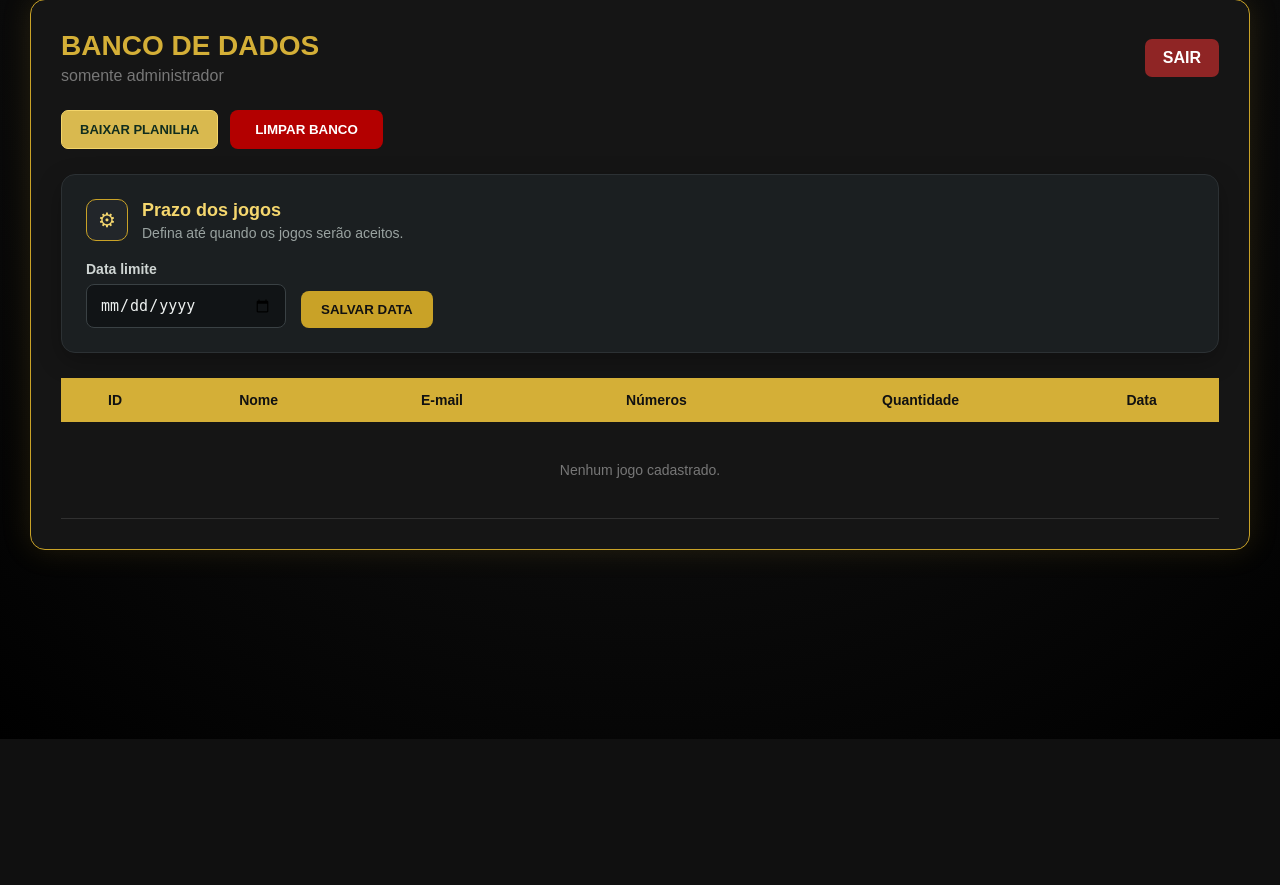
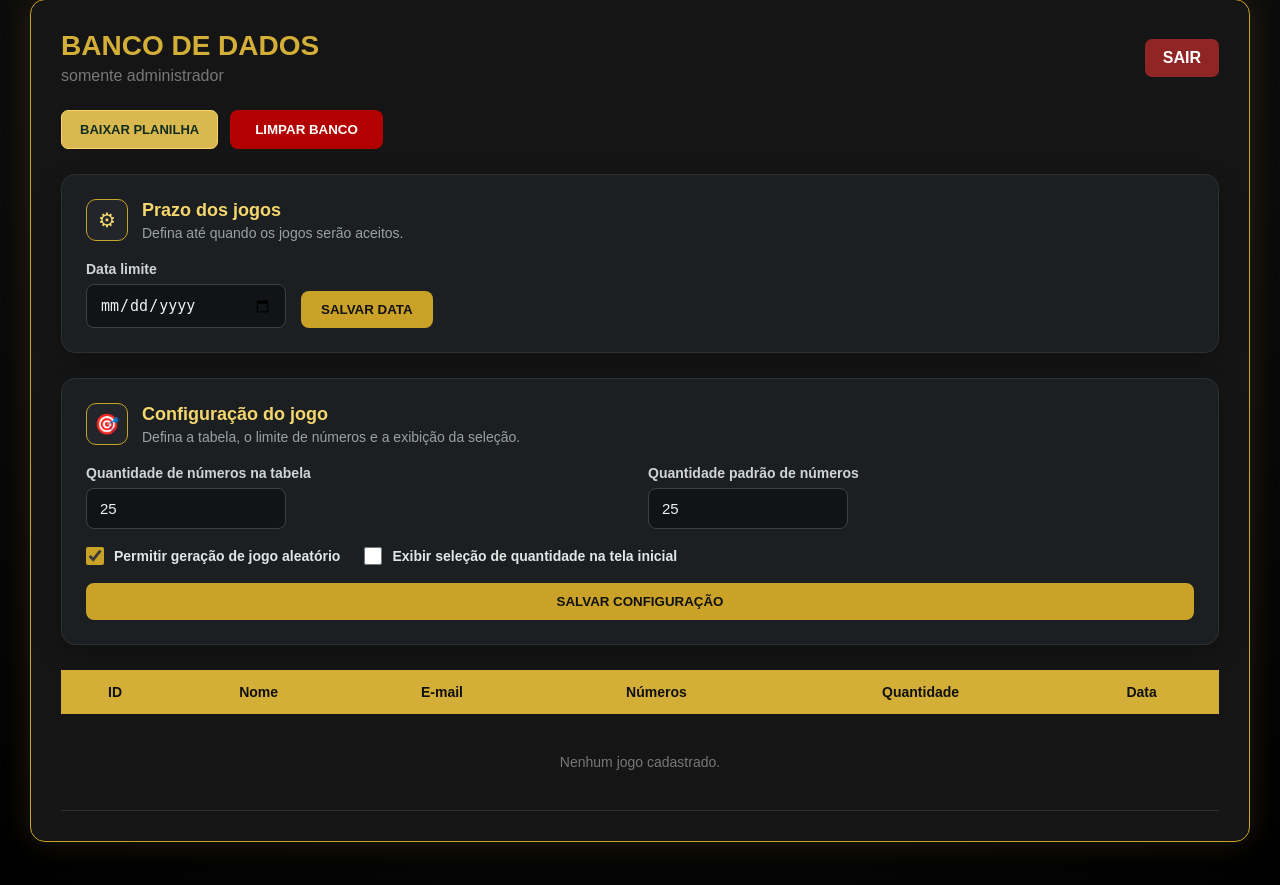
Before and after one commit to gustavomayan113-lang/loteria, a Flask app: page /banco in a window 1280 px wide. Shown: the part 61-946 px from the top of the page. Before the commit the page ends 800 px from the top, so only its background shows below. Run offline with Flask 3, Linux system fonts and the light colour scheme; the visitor is signed in with stand-in values (Sample User, id 1); data that the repository does not hold is empty; some libraries are stand-ins or nearby versions.

Commit message:
Implementa botão de jogo aleatório e configuração dinâmica de quantidade

```diff
--- a/app.py
+++ b/app.py
@@ -21,6 +21,8 @@ load_dotenv()
 
 app = Flask(__name__)
 
+criar_banco()
+
 # =====================================
 # CONFIGURAÇÕES DO ADMINISTRADOR
 # =====================================
@@ -29,6 +31,115 @@ app.secret_key = os.getenv("SECRET_KEY")
 
 LOGIN_ADMIN = os.getenv("LOGIN_ADMIN")
 SENHA_ADMIN = os.getenv("SENHA_ADMIN")
+
+
+# =====================================
+# CONFIGURAÇÃO DO JOGO
+# =====================================
+
+
+def obter_configuracao_jogo():
+
+    configuracao_padrao = {
+        "data_limite": "31/12/2026",
+        "total_numeros": 25,
+        "quantidade_padrao": 25,
+        "mostrar_seletor_quantidade": False,
+        "gerar_aleatorio": True,
+    }
+
+    conexao = conectar_banco()
+    cursor = conexao.cursor()
+
+    cursor.execute("""
+        SELECT
+            data_limite,
+            total_numeros,
+            quantidade_padrao,
+            mostrar_seletor_quantidade,
+            gerar_aleatorio
+        FROM configuracoes
+        WHERE id = 1
+    """)
+
+    resultado = cursor.fetchone()
+    conexao.close()
+
+    if not resultado:
+        return configuracao_padrao
+
+    data_limite, total_numeros, quantidade_padrao, mostrar_seletor_quantidade, gerar_aleatorio = resultado
+
+    try:
+        total_numeros = int(total_numeros)
+    except (TypeError, ValueError):
+        total_numeros = configuracao_padrao["total_numeros"]
+
+    try:
+        quantidade_padrao = int(quantidade_padrao)
+    except (TypeError, ValueError):
+        quantidade_padrao = configuracao_padrao["quantidade_padrao"]
+
+    if total_numeros < 1:
+        total_numeros = configuracao_padrao["total_numeros"]
+
+    if quantidade_padrao < 1:
+        quantidade_padrao = min(configuracao_padrao["quantidade_padrao"], total_numeros)
+    else:
+        quantidade_padrao = min(quantidade_padrao, total_numeros)
+
+    mostrar_seletor_quantidade = bool(mostrar_seletor_quantidade)
+    gerar_aleatorio = bool(gerar_aleatorio)
+
+    return {
+        "data_limite": data_limite or configuracao_padrao["data_limite"],
+        "total_numeros": total_numeros,
+        "quantidade_padrao": quantidade_padrao,
+        "mostrar_seletor_quantidade": mostrar_seletor_quantidade,
+        "gerar_aleatorio": gerar_aleatorio,
+    }
+
+
+
+def normalizar_inteiro(valor, padrao):
+
+    try:
+        numero = int(valor)
+    except (TypeError, ValueError):
+        return padrao
+
+    if numero < 1:
+        return padrao
+
+    return numero
+
+
+
+def validacao_numeros(numeros, total_numeros, quantidade_esperada):
+
+    if not isinstance(numeros, list):
+        return False, "Lista de números inválida."
+
+    if len(numeros) != quantidade_esperada:
+        return False, f"Você precisa escolher exatamente {quantidade_esperada} números."
+
+    numeros_convertidos = []
+
+    for numero in numeros:
+        try:
+            numero_int = int(numero)
+        except (TypeError, ValueError):
+            return False, "Você só pode escolher números válidos."
+
+        if numero_int < 1 or numero_int > total_numeros:
+            return False, f"Os números devem estar entre 1 e {total_numeros}."
+
+        numeros_convertidos.append(numero_int)
+
+    if len(set(numeros_convertidos)) != len(numeros_convertidos):
+        return False, "Não é permitido repetir números."
+
+    return True, numeros_convertidos
 
 
 
@@ -60,24 +171,12 @@ def limpar_banco():
 @app.route("/")
 def inicio():
 
-    conexao = conectar_banco()
-    cursor = conexao.cursor()
-
-    cursor.execute("""
-        SELECT data_limite
-        FROM configuracoes
-        WHERE id = 1
-    """)
-
-    resultado = cursor.fetchone()
-
-    data_limite = resultado[0]
-
-    conexao.close()
+    configuracao = obter_configuracao_jogo()
 
     return render_template(
         "index.html",
-        data_limite=data_limite
+        data_limite=configuracao["data_limite"],
+        configuracao=configuracao
     )
 
 
@@ -88,12 +187,15 @@ def inicio():
 @app.route("/salvar-jogo", methods=["POST"])
 def salvar_jogo():
 
-    dados = request.get_json()
+    dados = request.get_json(silent=True) or {}
 
-    nome = dados.get("nome")
+    nome = (dados.get("nome") or "").strip()
     email = "teste@gmail.com"
-    numeros = dados.get("numeros")
+    numeros = dados.get("numeros") or []
+    quantidade = dados.get("quantidade")
+    modo = (dados.get("modo") or "manual").strip() or "manual"
 
+    configuracao = obter_configuracao_jogo()
 
     conexao = conectar_banco()
     cursor = conexao.cursor()
@@ -105,10 +207,9 @@ def salvar_jogo():
     """)
 
     resultado = cursor.fetchone()
-
     conexao.close()
 
-    if resultado:
+    if resultado and resultado[0]:
 
         data_limite = datetime.strptime(
             resultado[0],
@@ -128,10 +229,6 @@ def salvar_jogo():
                 "mensagem": "O prazo para envio dos jogos já foi encerrado."
             }), 403
 
-
-
-
-    # Validação
     if not nome or not numeros:
 
         return jsonify({
@@ -139,20 +236,33 @@ def salvar_jogo():
             "mensagem": "Nome e números são obrigatórios."
         }), 400
 
-    # Sempre serão exatamente 15 números
-    if len(numeros) != 15:
+    quantidade_esperada = normalizar_inteiro(
+        quantidade,
+        configuracao["quantidade_padrao"]
+    )
 
+    total_numeros = configuracao["total_numeros"]
+
+    if quantidade_esperada > total_numeros:
+        quantidade_esperada = total_numeros
+
+    valido, resultado_validacao = validacao_numeros(
+        numeros,
+        total_numeros,
+        quantidade_esperada
+    )
+
+    if not valido:
         return jsonify({
             "sucesso": False,
-            "mensagem": "O jogo precisa ter exatamente 15 números."
+            "mensagem": resultado_validacao
         }), 400
 
-
+    numeros_normalizados = resultado_validacao
 
     # Conecta ao banco
     conexao = conectar_banco()
     cursor = conexao.cursor()
-
 
     # Salva o jogo
     cursor.execute("""
@@ -168,16 +278,14 @@ def salvar_jogo():
     """, (
         nome,
         email,
-        json.dumps(numeros),
-        15,
-        "manual",
+        json.dumps(numeros_normalizados),
+        quantidade_esperada,
+        modo,
         datetime.now().strftime("%d/%m/%Y %H:%M:%S")
     ))
 
-
     conexao.commit()
     conexao.close()
-
 
     return jsonify({
         "sucesso": True,
@@ -226,10 +334,10 @@ def banco():
 
         return redirect("/login")
 
+    configuracao = obter_configuracao_jogo()
 
     conexao = conectar_banco()
     cursor = conexao.cursor()
-
 
     cursor.execute("""
         SELECT
@@ -243,15 +351,14 @@ def banco():
         ORDER BY id DESC
     """)
 
-
     jogos = cursor.fetchall()
 
     conexao.close()
 
-
     return render_template(
         "banco.html",
-        jogos=jogos
+        jogos=jogos,
+        configuracao=configuracao
     )
 
 
@@ -281,6 +388,9 @@ def alterar_data():
 
     data = request.form.get("data_limite")
 
+    if not data:
+        return redirect("/banco")
+
     data = datetime.strptime(
         data,
         "%Y-%m-%d"
@@ -294,6 +404,52 @@ def alterar_data():
         SET data_limite = %s
         WHERE id = 1
     """, (data,))
+
+    conexao.commit()
+    conexao.close()
+
+    return redirect("/banco")
+
+
+@app.route("/alterar-configuracao-jogo", methods=["POST"])
+def alterar_configuracao_jogo():
+
+    if not session.get("admin"):
+        return redirect("/login")
+
+    total_numeros = normalizar_inteiro(
+        request.form.get("total_numeros"),
+        25
+    )
+    quantidade_padrao = normalizar_inteiro(
+        request.form.get("quantidade_padrao"),
+        25
+    )
+    mostrar_seletor_quantidade = request.form.get("mostrar_seletor_quantidade") == "on"
+    gerar_aleatorio = request.form.get("gerar_aleatorio") == "on"
+
+    if quantidade_padrao > total_numeros:
+        quantidade_padrao = total_numeros
+
+    if total_numeros < 1:
+        total_numeros = 25
+
+    conexao = conectar_banco()
+    cursor = conexao.cursor()
+
+    cursor.execute("""
+        UPDATE configuracoes
+        SET total_numeros = %s,
+            quantidade_padrao = %s,
+            mostrar_seletor_quantidade = %s,
+            gerar_aleatorio = %s
+        WHERE id = 1
+    """, (
+        total_numeros,
+        quantidade_padrao,
+        mostrar_seletor_quantidade,
+        gerar_aleatorio,
+    ))
 
     conexao.commit()
     conexao.close()
--- a/static/style-admin.css
+++ b/static/style-admin.css
@@ -477,6 +477,39 @@ tbody tr:nth-child(even) {
     box-shadow:0 0 0 2px rgba(201,162,39,.12);
 }
 
+.form-configuracao{
+    display:flex;
+    flex-direction:column;
+    gap:18px;
+}
+
+.campo-grid{
+    display:grid;
+    grid-template-columns:repeat(2, minmax(0, 1fr));
+    gap:16px;
+}
+
+.opcoes-configuracao{
+    display:flex;
+    flex-wrap:wrap;
+    gap:14px 24px;
+}
+
+.checkbox-item{
+    display:flex;
+    align-items:center;
+    gap:10px;
+    color:#dfe8e5;
+    font-size:14px;
+    font-weight:600;
+}
+
+.checkbox-item input{
+    width:18px;
+    height:18px;
+    accent-color:#c9a227;
+}
+
 .btn-salvar-data{
     padding:11px 20px;
 
@@ -501,9 +534,14 @@ tbody tr:nth-child(even) {
 
 @media(max-width:600px){
 
-    .form-data{
+    .form-data,
+    .form-configuracao{
         flex-direction:column;
         align-items:stretch;
+    }
+
+    .campo-grid{
+        grid-template-columns:1fr;
     }
 
     .campo-data input{
--- a/templates/banco.html
+++ b/templates/banco.html
@@ -91,6 +91,76 @@
     </form>
 
 </div>
+
+        <div class="configuracao-prazo">
+
+            <div class="configuracao-titulo">
+                <span>🎯</span>
+                <div>
+                    <h2>Configuração do jogo</h2>
+                    <p>Defina a tabela, o limite de números e a exibição da seleção.</p>
+                </div>
+            </div>
+
+            <form action="/alterar-configuracao-jogo" method="POST" class="form-configuracao">
+
+                <div class="campo-grid">
+                    <div class="campo-data">
+                        <label for="total_numeros">
+                            Quantidade de números na tabela
+                        </label>
+                        <input
+                            type="number"
+                            id="total_numeros"
+                            name="total_numeros"
+                            min="1"
+                            max="100"
+                            value="{{ configuracao.total_numeros }}"
+                            required
+                        >
+                    </div>
+
+                    <div class="campo-data">
+                        <label for="quantidade_padrao">
+                            Quantidade padrão de números
+                        </label>
+                        <input
+                            type="number"
+                            id="quantidade_padrao"
+                            name="quantidade_padrao"
+                            min="1"
+                            max="100"
+                            value="{{ configuracao.quantidade_padrao }}"
+                            required
+                        >
+                    </div>
+                </div>
+
+                <div class="opcoes-configuracao">
+                    <label class="checkbox-item">
+                        <input
+                            type="checkbox"
+                            name="gerar_aleatorio"
+                            {% if configuracao.gerar_aleatorio %}checked{% endif %}
+                        >
+                        Permitir geração de jogo aleatório
+                    </label>
+
+                    <label class="checkbox-item">
+                        <input
+                            type="checkbox"
+                            name="mostrar_seletor_quantidade"
+                            {% if configuracao.mostrar_seletor_quantidade %}checked{% endif %}
+                        >
+                        Exibir seleção de quantidade na tela inicial
+                    </label>
+                </div>
+
+                <button type="submit" class="btn-salvar-data">
+                    SALVAR CONFIGURAÇÃO
+                </button>
+            </form>
+        </div>
 
 
         <div class="tabela-wrapper">
```
Also changed, not shown: banco.py (+50 -3 lines), static/script.js (+105 -65 lines), static/style.css (+31 -2 lines), templates/index.html (+12 -0 lines).
